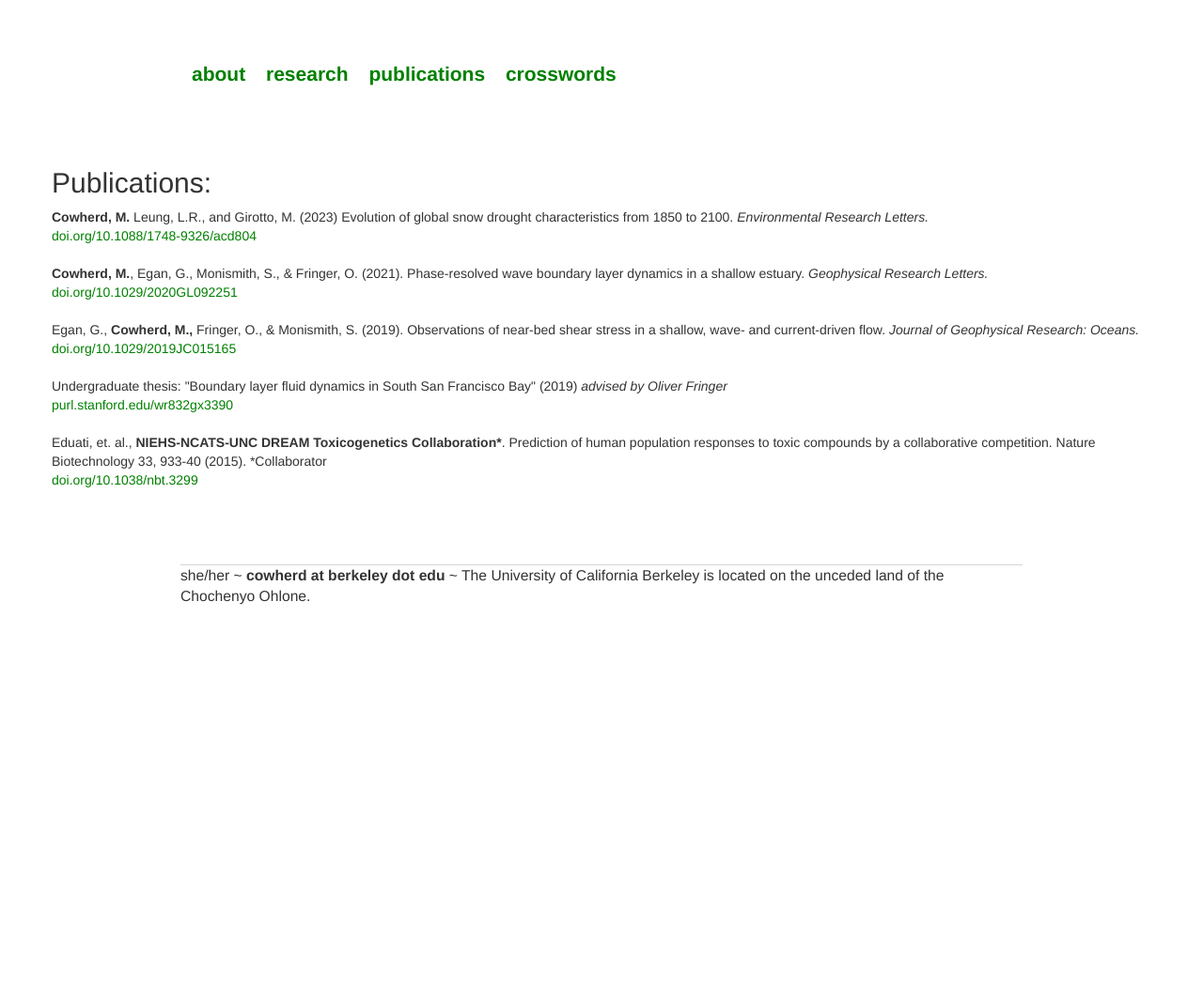
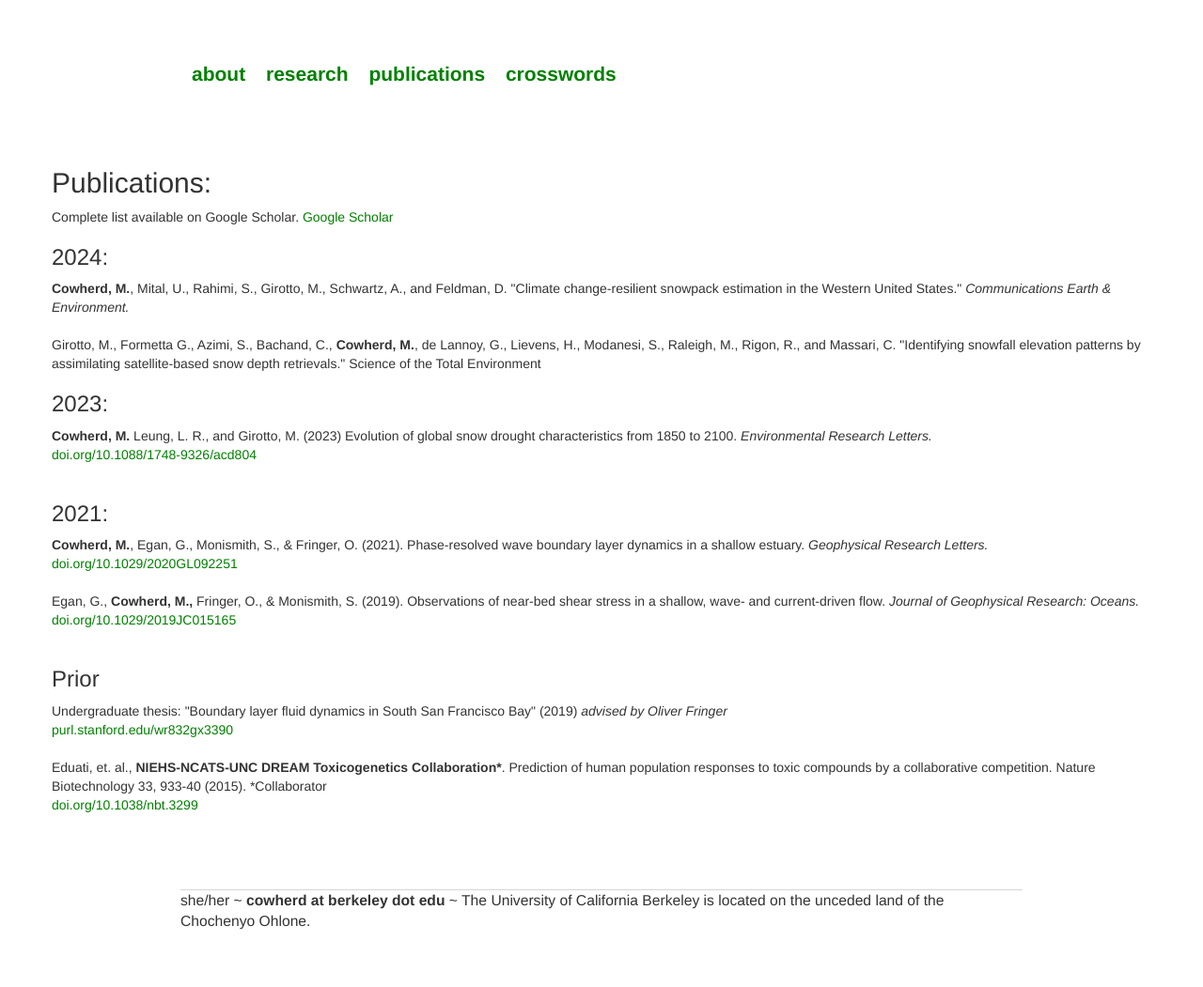
Before and after one commit to mariannecowherd/mariannecowherd.github.io, a Jekyll site: the page built from publications/index.html, in a window 1280 px wide. Shown: the whole page at 94% size. Built offline with Jekyll 4.4.1, drawn with Linux system fonts in a browser that asks for light colours; nearby versions of some CDN libraries; before the commit the page ends 900 px from its top, so only the background shows below that.

Commit message:
Update index.html

```diff
--- a/publications/index.html
+++ b/publications/index.html
@@ -17,11 +17,23 @@ title: CV
 <div class="row">
 <div class="blurb">
 	<h2>Publications:</h2>
-	<b>Cowherd, M.</b>   Leung, L.R., and Girotto, M. (2023) Evolution of global snow drought characteristics from 1850 to 2100.
+	Complete list available on Google Scholar. <a href="https://scholar.google.com/citations?user=RN_5PCcAAAAJ&hl=en&oi=ao">Google Scholar</a>
+
+	<h3>2024:</h3>
+	<b>Cowherd, M.</b>, Mital, U., Rahimi, S., Girotto, M., Schwartz, A., and Feldman, D.
+	"Climate change-resilient snowpack estimation in the Western United States." <i> Communications Earth & Environment. </i>  <br> <br>
+	Girotto, M., Formetta G., Azimi, S., Bachand, C., <b>Cowherd, M.</b>, de Lannoy, G., Lievens, H., Modanesi, S., Raleigh, M., Rigon, R., and Massari, C.
+	"Identifying snowfall elevation patterns by assimilating satellite-based snow depth retrievals."
+	<it> Science of the Total Environment</it>
+
+	<h3>2023:</h3>
+	<b>Cowherd, M.</b>   Leung, L. R., and Girotto, M. (2023) Evolution of global snow drought characteristics from 1850 to 2100.
 	 <i>Environmental Research Letters. </i>
 	 </i> <br> <a href="https://doi.org/10.1088/1748-9326/acd804">doi.org/10.1088/1748-9326/acd804</a> <br><br>
+	<h3>2021:</h3>
 	<b>Cowherd, M.</b>, Egan, G., Monismith, S., & Fringer, O. (2021). Phase‐resolved wave boundary layer dynamics in a shallow estuary. <i> Geophysical Research Letters. </i> <br> <a href="https://doi.org/10.1029/2020GL092251">doi.org/10.1029/2020GL092251</a> <br><br>
 	Egan, G., <b>Cowherd, M.,</b> Fringer, O., & Monismith, S. (2019). Observations of near-bed shear stress in a shallow, wave- and current-driven flow. <i>Journal of Geophysical Research: Oceans. </i><a href="https://doi.org/10.1029/2019JC015165"> <br> doi.org/10.1029/2019JC015165</a> <br><br>
+	<h3>Prior</h3>
 	Undergraduate thesis: "Boundary layer fluid dynamics in South San Francisco Bay" (2019) <i>advised by Oliver Fringer </i> <br><a href ="https://purl.stanford.edu/wr832gx3390" > purl.stanford.edu/wr832gx3390</a><br><br>
 	Eduati, et. al., <b>NIEHS-NCATS-UNC DREAM Toxicogenetics Collaboration*</b>. Prediction of human population responses to toxic compounds by a collaborative competition. Nature Biotechnology 33, 933-40 (2015). *Collaborator <br> <a href="https://doi.org/10.1038/nbt.3299"> doi.org/10.1038/nbt.3299</a>  <br><br>
 </div><!-- /.blurb -->
```
